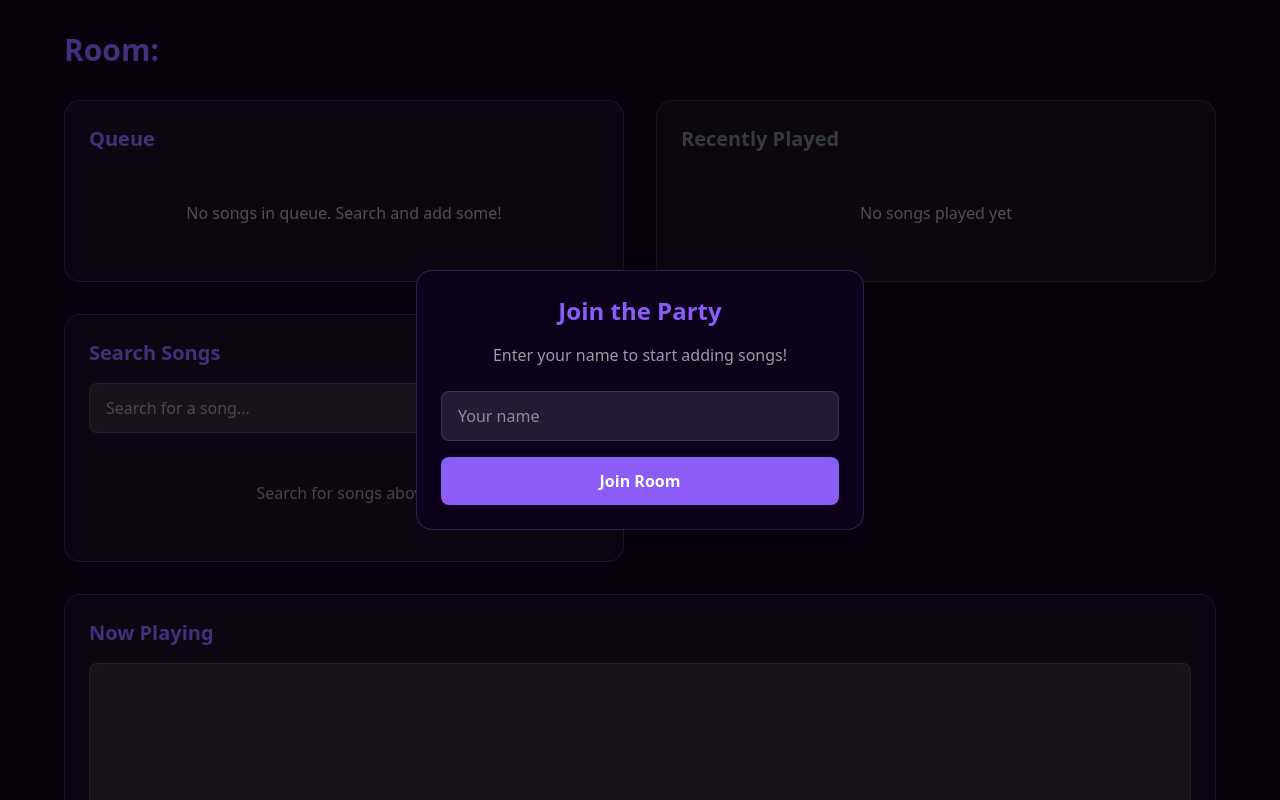
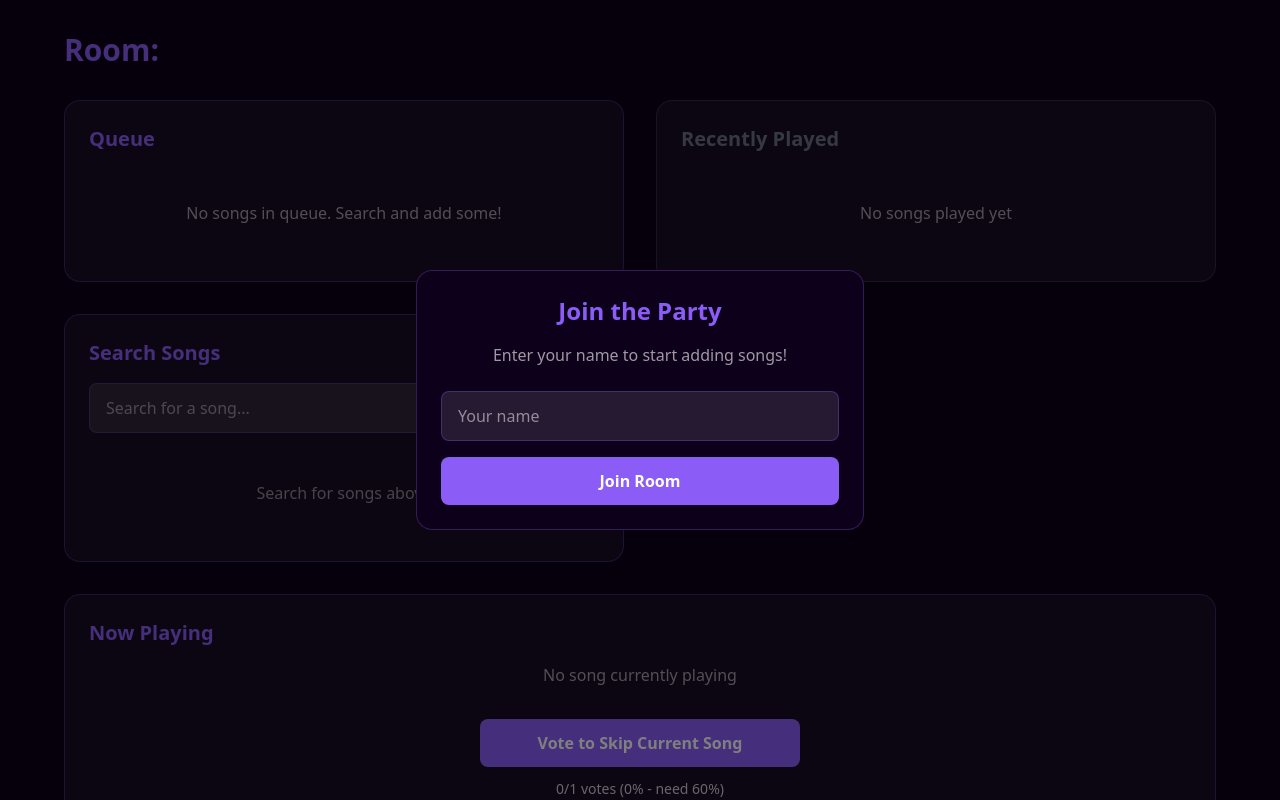
Before and after one commit to nyanty/party-queue, a Next.js app in the folder frontend/: page /room/rm1 in a window 1280 px wide. Shown: the top 800 px of the page. Built offline with nearby package versions, Linux system fonts and the light colour scheme.

Commit message:
Modify Now Playing section: only hosts see video playback, non-hosts see song title only

```diff
--- a/frontend/pages/room/rm1.js
+++ b/frontend/pages/room/rm1.js
@@ -245,6 +245,9 @@ export default function Room() {
                 <div className="mt-8">
                     <div className="bg-white/5 rounded-2xl border border-purple/30 p-4 md:p-6 backdrop-blur-sm" style={{ backgroundColor: 'rgba(255, 255, 255, 0.05)', borderColor: 'rgba(139, 92, 246, 0.3)' }}>
                         <h2 className="text-lg md:text-xl font-semibold mb-4" style={{ color: '#8b5cf6' }}>Now Playing</h2>
+
+                        {isHost ? (
+                            // Host sees the full video player
                             <YouTubePlayer
                                 videoId={currentSong?.videoId}
                                 onEnd={handleSongEnd}
@@ -252,6 +255,31 @@ export default function Room() {
                                 onPause={(fn) => pauseVideoRef.current = fn}
                                 onPlay={(fn) => playVideoRef.current = fn}
                             />
+                        ) : (
+                            // Non-hosts see just the song title
+                            <div className="mb-4">
+                                {currentSong ? (
+                                    <div className="text-center">
+                                        <h3 className="text-xl md:text-2xl font-bold mb-2" style={{ color: '#ffffff' }}>
+                                            {currentSong.title}
+                                        </h3>
+                                        <p className="text-lg" style={{ color: 'rgba(255, 255, 255, 0.8)' }}>
+                                            by {currentSong.artist || 'Unknown Artist'}
+                                        </p>
+                                        {currentSong.user && (
+                                            <p className="text-sm mt-1" style={{ color: 'rgba(255, 255, 255, 0.6)' }}>
+                                                Added by {currentSong.user}
+                                            </p>
+                                        )}
+                                    </div>
+                                ) : (
+                                    <div className="text-center text-white/60" style={{ color: 'rgba(255, 255, 255, 0.6)' }}>
+                                        No song currently playing
+                                    </div>
+                                )}
+                            </div>
+                        )}
+
                         <PlayerControls
                             onVoteSkip={handleVoteSkip}
                             onHostSkip={handleHostSkip}
```
Lines whose indentation alone changed are shown as unchanged.
